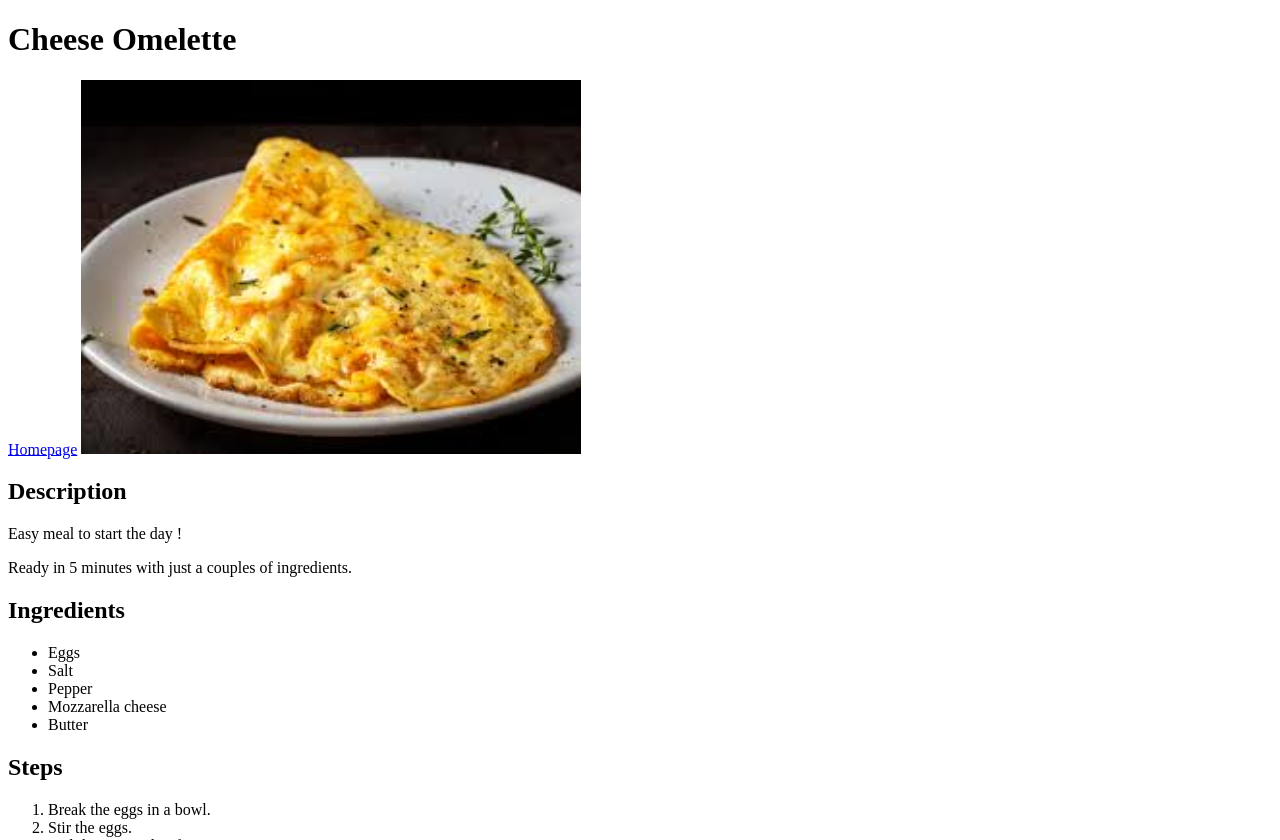
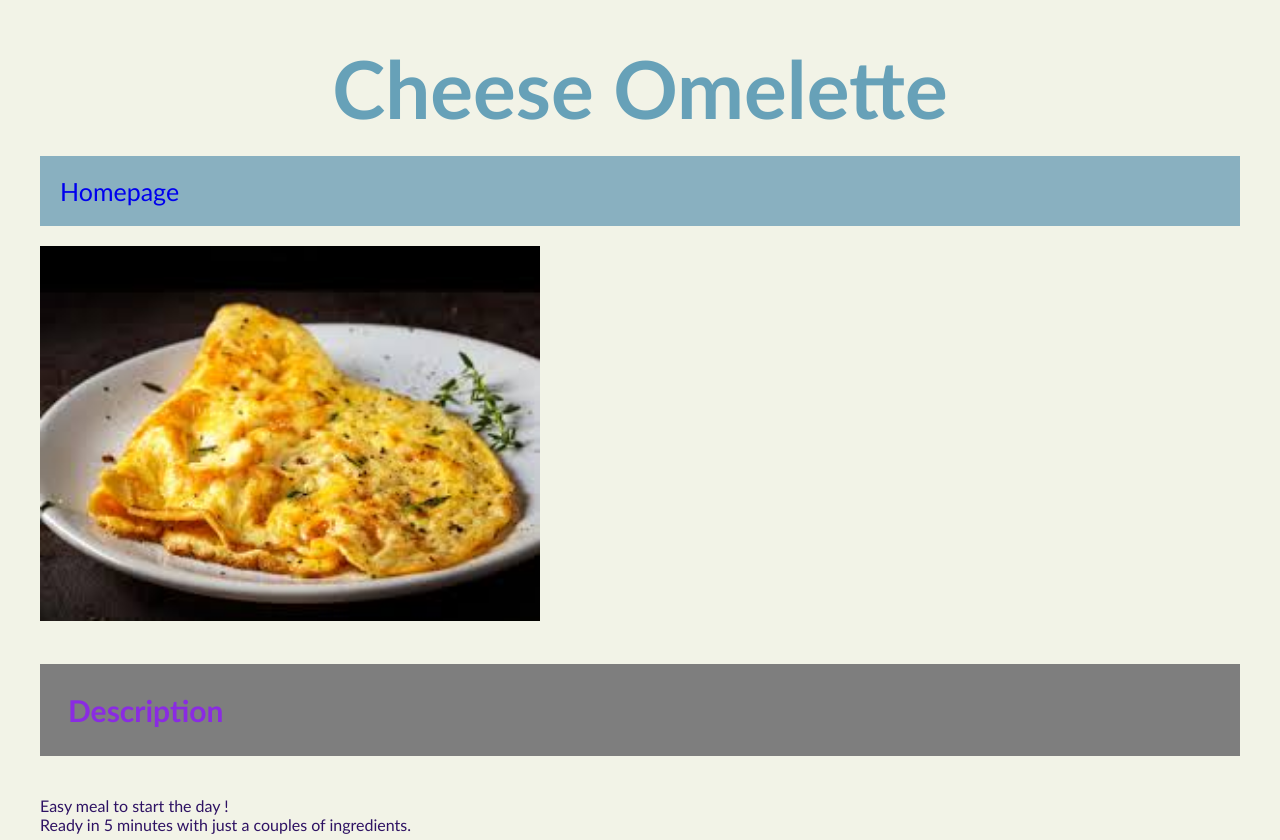
Before and after one commit to TitusIgela/odin-recipes, a plain HTML site: page recipes/cheese-omelette.html in a window 1280 px wide. Shown: the top 840 px of the page. Drawn offline with Linux system fonts and the light colour scheme.

Commit message:
Edit style with external css

```diff
--- /dev/null
+++ b/css/style.css
@@ -0,0 +1,64 @@
+html {
+    box-sizing: border-box;
+}
+
+*,
+*::before,
+*::after {
+    box-sizing: inherit;
+}
+
+* {
+    margin: 0;
+    padding: 0;
+    /* outline: red solid 1px; */
+}
+
+body {
+    font-family: 'Trebuchet MS', 'Lucida Sans Unicode', 'Lucida Grande', 'Lucida Sans', Arial, sans-serif  ;
+    font-size: 16px;
+    background-color: rgba(234, 236, 216, 0.596);
+    color: rgb(46, 18, 99);
+}
+
+.container {
+    width: 1200px;
+    margin: 0 auto;
+}
+
+.title {
+    text-align: center;
+    margin-top: 20px;
+    padding: 20px 0;
+    font-size: 40px;
+    color: rgb(103, 161, 184);
+}
+
+.nav {
+    padding: 20px;
+    margin-bottom: 20px;
+    font-size: 25px;
+    background-color: #89b0c0;
+}
+
+.nav a {
+    text-decoration: none;
+}
+
+.img {
+    margin-bottom: 40px;
+}
+
+.description {
+    margin-bottom: 20px;
+}
+
+
+h2 {
+    font-size: 30px;
+    margin: 40px 0;
+    color: blueviolet;
+    background-color: rgb(126, 126, 126);
+    padding: 28px;
+
+}
--- a/recipes/cheese-omelette.html
+++ b/recipes/cheese-omelette.html
@@ -4,14 +4,21 @@
     <meta charset="UTF-8">
     <meta name="viewport" content="width=device-width, initial-scale=1.0">
     <title>Cheese Omelette</title>
+    <link rel="stylesheet" href="../css/style.css">
 </head>
 <body>
+    <div class="container">
+        <div class="title">
             <h1>Cheese Omelette</h1>
-    <a href="../index.html">Homepage</a>
-    <img src="../images/cheese-omelette.jpeg" alt="Yummy omelette" width="500">
+        </div>
+        <div class="nav"><a href="../index.html">Homepage</a></div>
+        <div class="img"><img src="../images/cheese-omelette.jpeg" alt="Yummy omelette" width="500"></div>
+        <div class="description">
             <h2>Description</h2>
             <p>Easy meal to start the day !</p>
             <p>Ready in 5 minutes with just a couples of ingredients.</p>
+        </div>
+        <div class="ingredient">
             <h2>Ingredients</h2>
             <ul>
                 <li>Eggs</li>
@@ -20,6 +27,8 @@
                 <li>Mozzarella cheese</li>
                 <li>Butter</li>
             </ul>
+        </div>
+        <div class="step">
             <h2>Steps</h2>
             <ol>
                 <li>Break the eggs in a bowl.</li>
@@ -30,5 +39,8 @@
                 <li>Season with salt and pepper.</li>
                 <li>Let it cool down before serving.</li>
             </ol>
+            <button>haaa</button><button>haaaha</button><button>ahhah</button><button>ahahhah</button>
+        </div>
+    </div>
 </body>
 </html>
```
Also changed, not shown: index.html (+7 -0 lines), recipes/cordon-bleu.html (+13 -2 lines), recipes/quiche.html (+13 -2 lines). Lines whose indentation alone changed are shown as unchanged.
